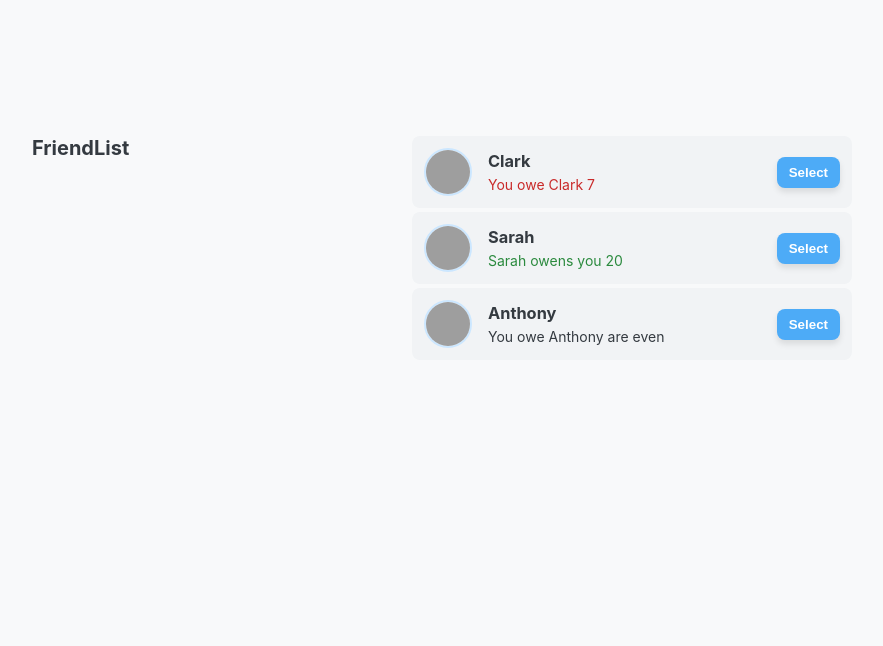
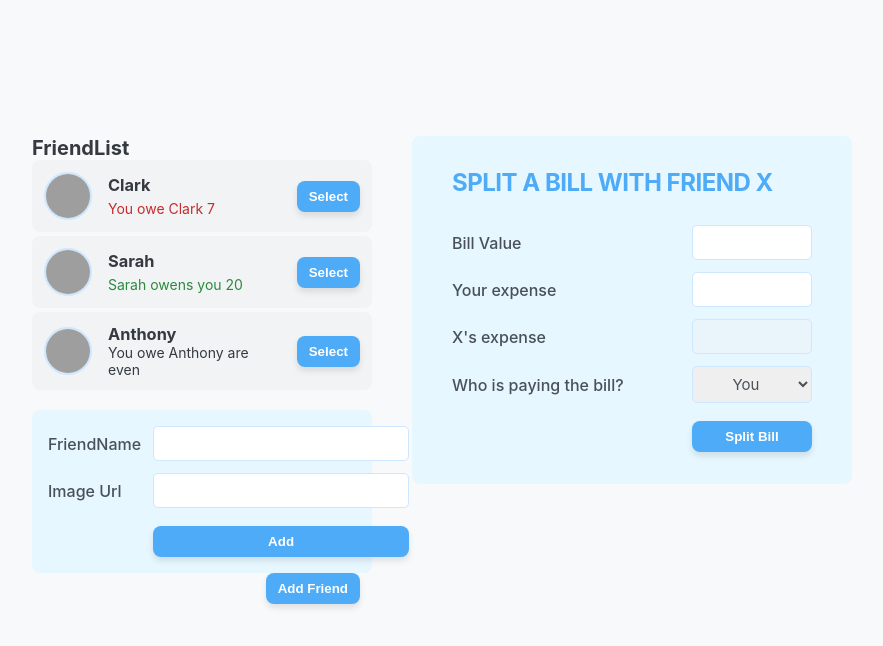
Before and after one commit to EmanueleZii/Eat-N_Split_React_Project, a React (Create React App) app: page / in a window 1280 px wide. Shown: the top 646 px of the page, without its empty margins (198-1081 px from the left). Built offline with nearby package versions, Linux system fonts and the light colour scheme; grey boxes are pictures that could not be loaded.

Commit message:
interface complete

```diff
--- a/src/App.css
+++ b/src/App.css
@@ -140,13 +140,6 @@
   color: #495057; /* Grigio */
 }
 
-label::first-letter {
-  display: inline-block;
-  margin-right: 4px;
-  font-size: 1.8rem;
-  font-weight: bold; /* Evidenziare la prima lettera */
-}
-
 input,
 select {
   font-family: inherit;
--- a/src/App.js
+++ b/src/App.js
@@ -24,11 +24,14 @@
 export default function App() {
   return (
     <div className='app'>
-      <h1 className='title'>FriendList</h1>
       <div className='sidebar'>
         <FriendList initialFriends={initialFriends} />
+        <FormAddfriend />
+        <Button>Add Friend</Button>
       </div>
+      <FormSplitBill />
     </div>
+
   );
 }
 
@@ -36,6 +39,7 @@
   const friends = initialFriends;
   return(
     <div>
+      <h1 className='title'>FriendList</h1>
       <ul>
       {friends.map(
         (friend) => (
@@ -58,7 +62,53 @@
        {friend.balance === 0 &&
         <p>You owe {friend.name} are even</p>}
 
-        <button className='button'>Select</button>
+        <Button>Select</Button>
        </li>
     );
  }
+
+ function Button({children}){
+  return(
+    <button className='button'>{children}</button>
+  );
+ }
+
+ function FormAddfriend(){
+  return(
+    <form className='form-add-firend'>
+      <label>FriendName</label>
+      <input type='text' />
+
+      <label>Image Url</label>
+      <input type='text' />
+
+     <Button>Add</Button>
+    </form>
+  );
+ }
+
+ function FormSplitBill(){
+  return(
+    <form className='form-split-bill'>
+
+      <h2>Split a Bill with Friend X</h2>
+
+      <label> Bill Value </label>
+      <input type='number'/>
+
+      <label> Your expense </label>
+      <input type='number'/>
+
+      <label> X's expense </label>
+      <input type='number' disabled />
+
+     <label> Who is paying the bill?</label>
+      <select>
+        <option value='user'>You </option>
+        <option value='friend'>X' Friend </option>
+      </select>
+
+     <Button>Split Bill</Button>
+    </form>
+  );
+ }
```
Lines whose indentation alone changed are shown as unchanged.
